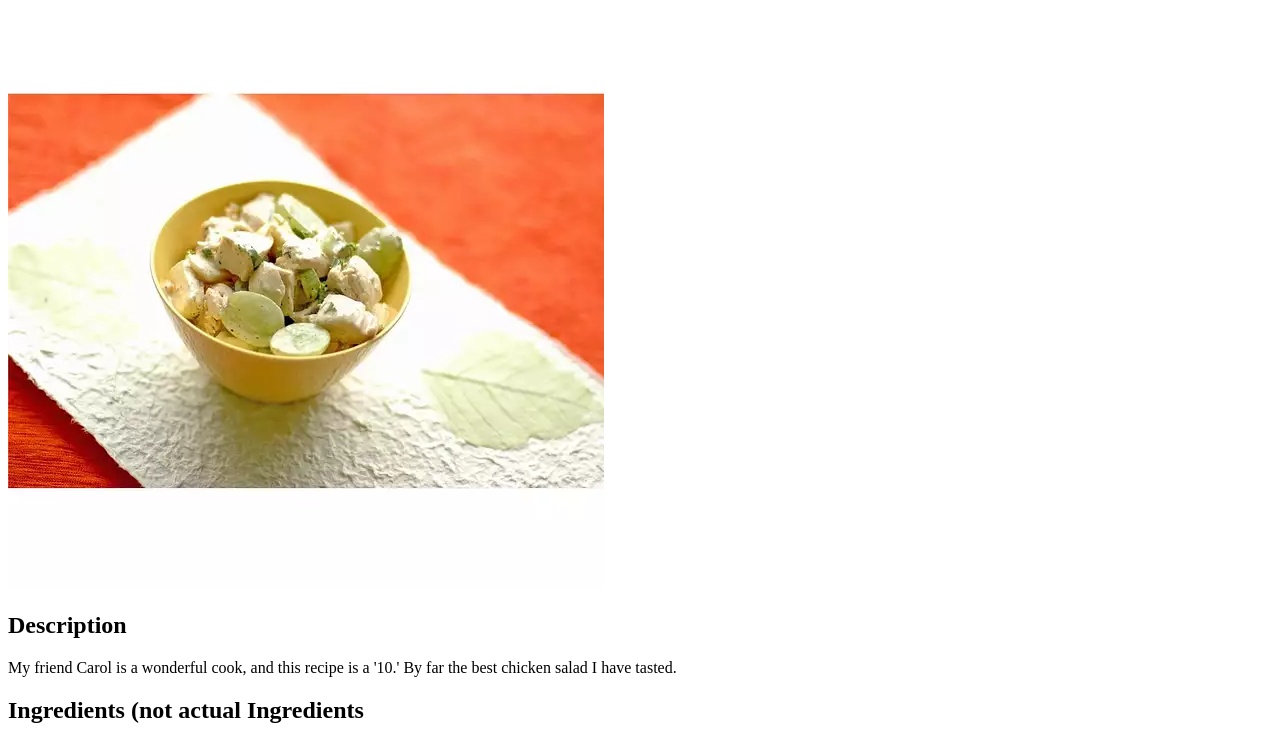
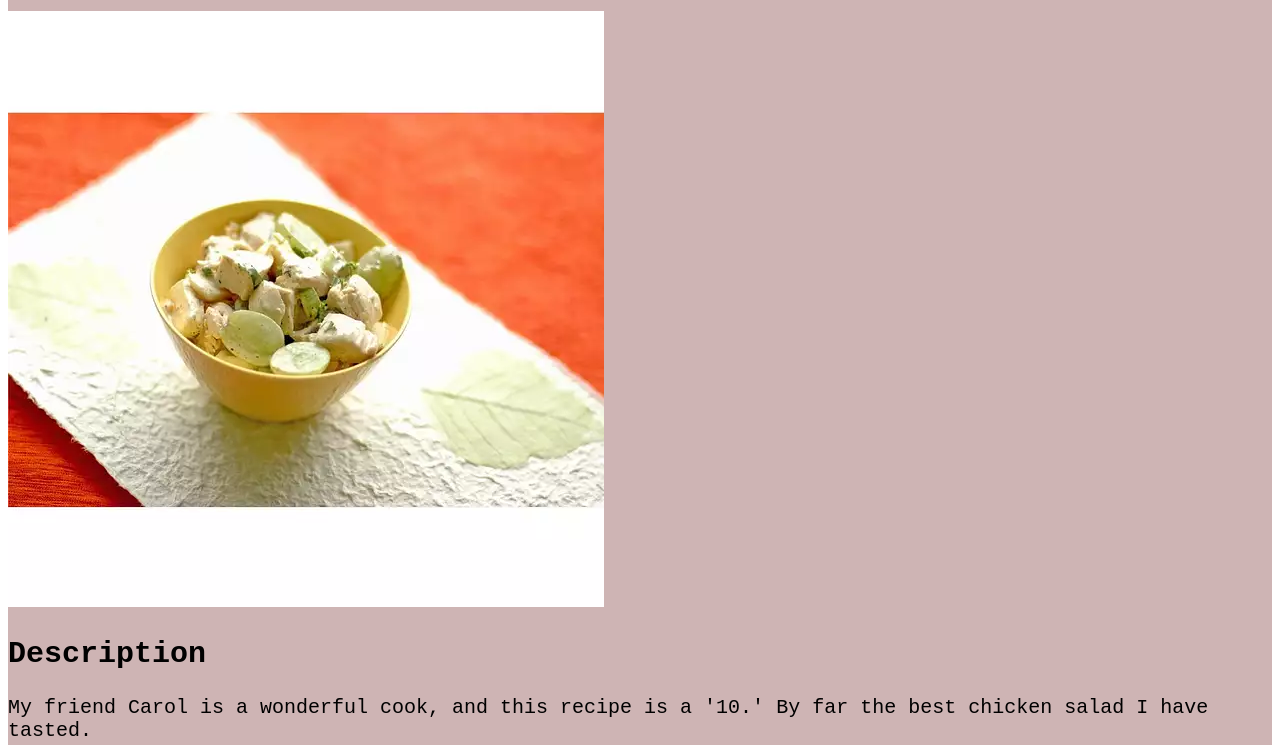
Before and after one commit to Ahson-AJ/odin-recipes.github.io, a plain HTML site: page chickensalad.html in a window 1280 px wide. Shown: the part 114-859 px from the top of the page. Drawn offline with Linux system fonts and the light colour scheme.

Commit message:
fixed css links

```diff
--- a/chickensalad.html
+++ b/chickensalad.html
@@ -4,7 +4,7 @@
   <meta charset="UTF-8">
   <meta name="viewport" content="width=device-width, initial-scale=1.0">
   <title>Document</title>
-  <link rel="stylesheet" href="/style.css">
+  <link rel="stylesheet" href="/main.css">
 </head>
 <body>
   <div class="home">
```
Also changed, not shown: lasagna.html (+1 -1 lines), lebanesedonair.html (+1 -1 lines).
